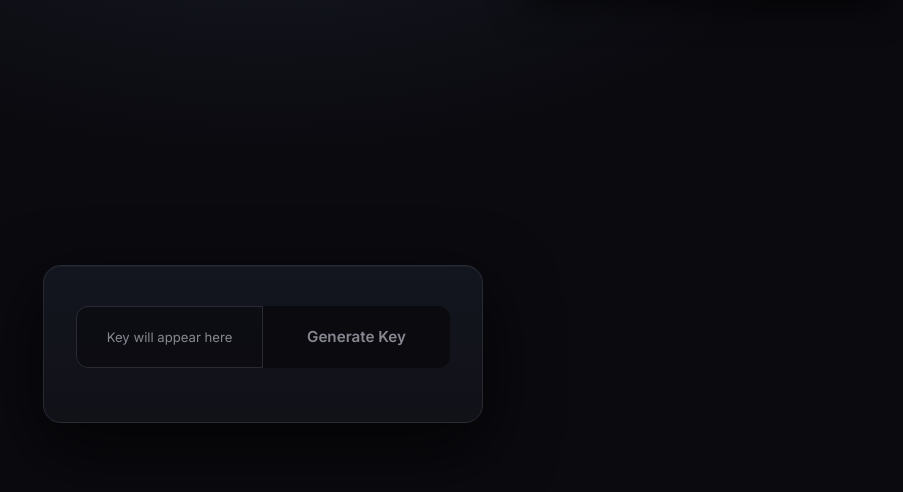
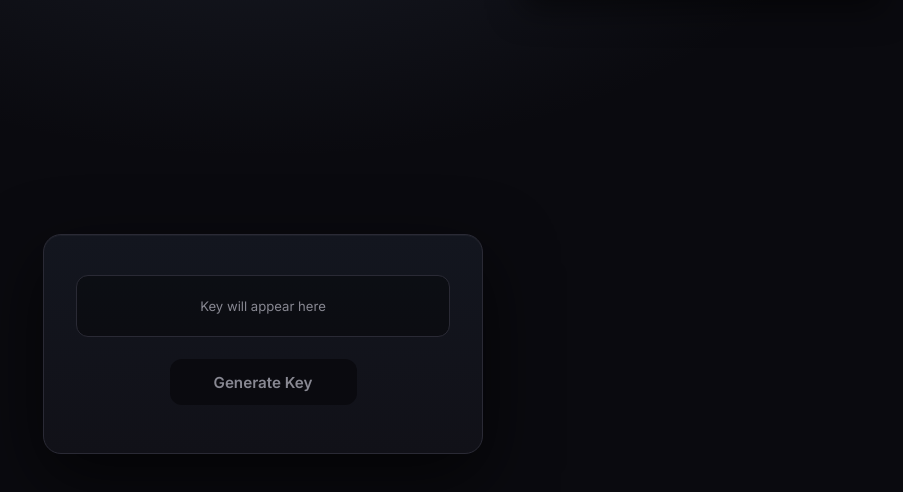
Before and after one commit to matpatz/Roblox, a website: page src/frontend/key-system/index.html in a window 1280 px wide. Shown: the part 90-582 px from the top of the page, without its empty margins (377-1280 px from the left). Drawn offline with Linux system fonts and the light colour scheme.

Commit message:
euqality

```diff
--- a/src/frontend/key-system/index.html
+++ b/src/frontend/key-system/index.html
@@ -30,14 +30,16 @@
 
   <div class="key-row">
     <div id="key" class="empty">Key will appear here</div>
+  </div>
+
+  <div class="btn-row">
     <button id="generateBtn" disabled>
       Generate Key
     </button>
+    <button id="copyBtn" style="display:none">
+      Copy Key
+    </button>
   </div>
-
-  <button id="copyBtn" style="display:none">
-    Copy Key
-  </button>
 
   <div id="debug"></div>
 </main>
--- a/src/frontend/key-system/script.js
+++ b/src/frontend/key-system/script.js
@@ -59,7 +59,6 @@ generateBtn.addEventListener('click', async () => {
     keyEl.textContent = result.key;
     debugEl.textContent = `Expires: ${new Date(result.expires_at).toLocaleString()} | ${result.keys_remaining} key${result.keys_remaining !== 1 ? 's' : ''} remaining today`;
     copyBtn.style.display = 'flex';
-    generateBtn.style.display = 'none';
 
     await navigator.clipboard.writeText(result.key).catch(() => {});
   } catch (error) {
--- a/src/frontend/key-system/style.css
+++ b/src/frontend/key-system/style.css
@@ -20,20 +20,12 @@ body {
     inset 0 1px 0 rgba(255, 255, 255, 0.04);
 }
 
-.key-row {
-  display: flex;
-  align-items: stretch;
-  gap: 0;
-  margin-bottom: 1.4rem;
-}
-
 #key {
-  flex: 0 0 50%;
-  min-width: 0;
   background: rgba(0, 0, 0, 0.35);
   border: 1px solid var(--line);
-  border-radius: 12px 0 0 12px;
+  border-radius: 12px;
   padding: 1.25rem 1.25rem;
+  margin-bottom: 1.4rem;
   font-family: 'JetBrains Mono', 'Courier New', monospace;
   font-size: 1.1rem;
   font-weight: 600;
@@ -48,12 +40,6 @@ body {
   text-shadow: 0 0 14px rgba(90, 107, 138, 0.45);
 }
 
-#key.standalone {
-  flex: 1 1 auto;
-  width: 100%;
-  border-radius: 12px;
-}
-
 #key.empty {
   color: var(--muted);
   font-family: 'Inter', sans-serif;
@@ -64,8 +50,8 @@ body {
 }
 
 button {
-  width: 50%;
-  padding: 1rem;
+  width: 100%;
+  padding: 0.85rem;
   border-radius: 12px;
   font-size: 0.95rem;
   font-weight: 600;
@@ -79,10 +65,16 @@ button {
   gap: 8px;
 }
 
+.btn-row {
+  display: flex;
+  gap: 10px;
+}
+
+.btn-row button {
+  width: 50%;
+}
+
 #generateBtn {
-  width: 50%;
-  flex-shrink: 0;
-  border-radius: 0 12px 12px 0;
   background: linear-gradient(135deg, #6d87b4 0%, var(--accent-color) 55%, #445a80 100%);
   color: #fff;
   box-shadow: 0 8px 24px rgba(90, 107, 138, 0.35);
@@ -103,7 +95,6 @@ button {
 }
 
 #copyBtn {
-  width: 100%;
   background: rgba(74, 222, 128, 0.08);
   border: 1px solid rgba(74, 222, 128, 0.3);
   color: #4ade80;
```
